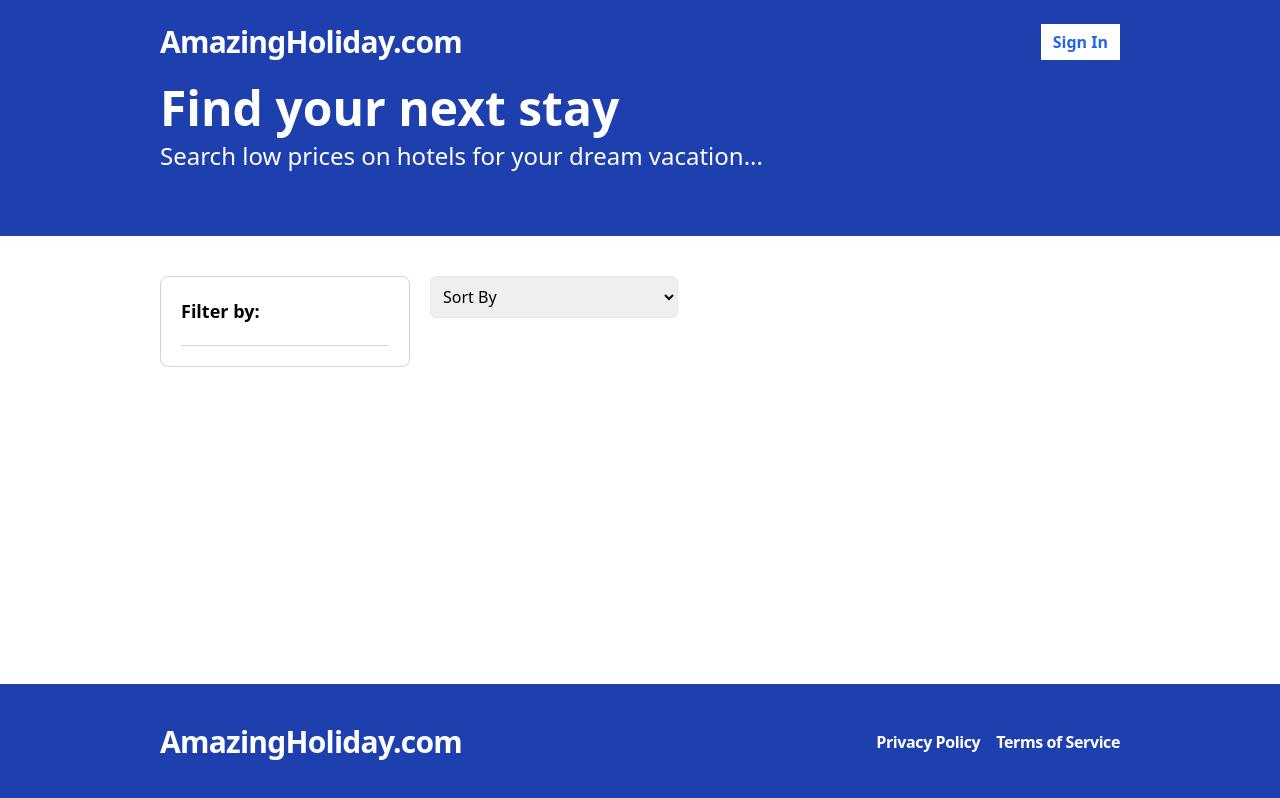
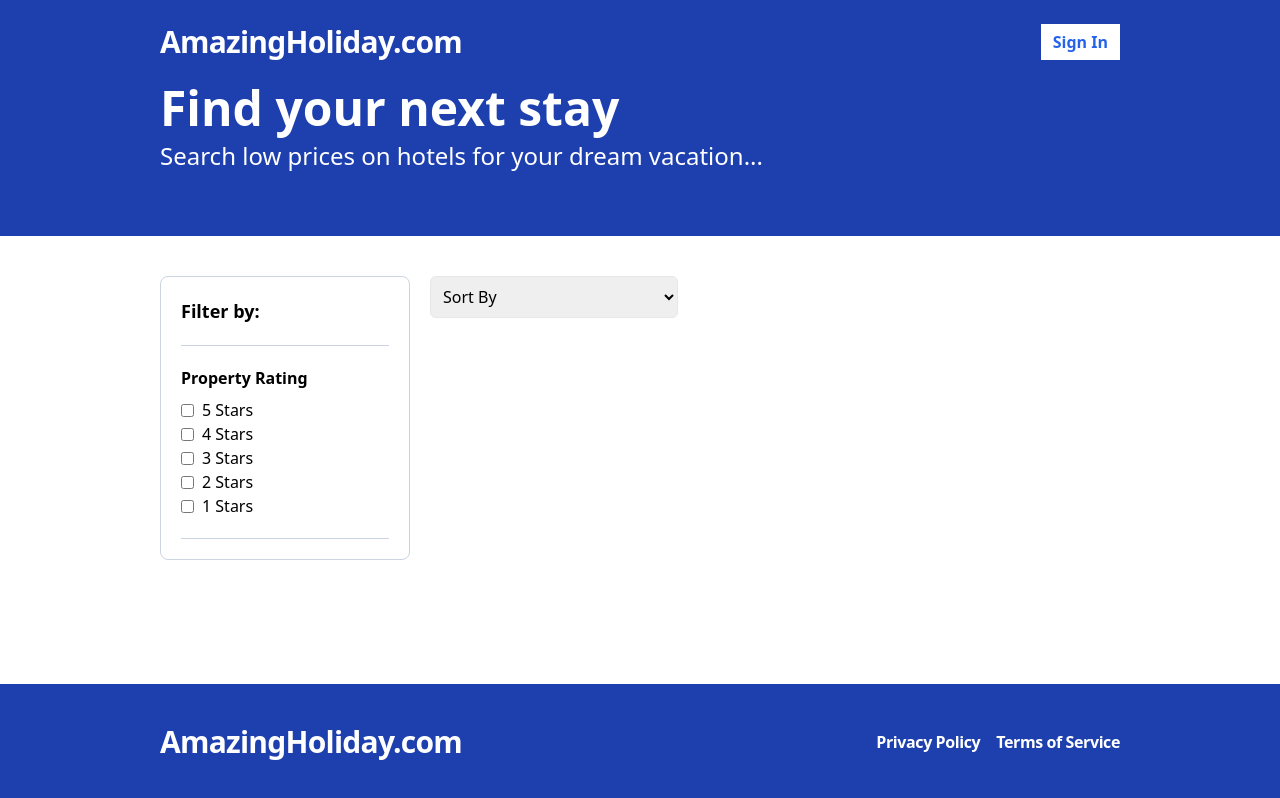
Before and after one commit to RamadanEmin/mern-booking-app, a React (Vite) app in the folder frontend/: page /search in a window 1280 px wide. Built offline with nearby package versions, Linux system fonts and the light colour scheme; no server answers.

Commit message:
Added Star rating filter component

```diff
--- /dev/null
+++ b/frontend/src/components/StarRatingFilter.tsx
@@ -0,0 +1,28 @@
+import React from 'react';
+
+type Props = {
+    selectedStar: string[];
+    onChange: (event: React.ChangeEvent<HTMLInputElement>) => void;
+};
+
+const StarRatingFilter = ({ selectedStar, onChange }: Props) => {
+    return (
+        <div className="border-b border-slate-300 pb-5">
+            <h4 className="text-md font-semibold mb-2">Property Rating</h4>
+            {['5', '4', '3', '2', '1'].map((star) => (
+                <label className="flex items-center space-x-2">
+                    <input
+                        type="checkbox"
+                        className="rounded"
+                        value={star}
+                        checked={selectedStar.includes(star)}
+                        onChange={onChange}
+                    />
+                    <span>{star} Stars</span>
+                </label>
+            ))}
+        </div>
+    );
+};
+
+export default StarRatingFilter;
--- a/frontend/src/pages/Search.tsx
+++ b/frontend/src/pages/Search.tsx
@@ -1,4 +1,17 @@
+import React, { useState } from 'react';
+import StarRatingFilter from '../components/StarRatingFilter';
+
 const Search = () => {
+    const [selectedStars, setSelectedStars] = useState<string[]>([]);
+
+    const handleStarsChange = (event: React.ChangeEvent<HTMLInputElement>) => {
+        const startRating = event.target.value;
+
+        setSelectedStars((prevStars) => event.target.checked
+            ? [...prevStars, startRating]
+            : prevStars.filter((star) => star !== startRating)
+        );
+    };
 
     return (
         <div className="grid grid-cols-1 lg:grid-cols-[250px_1fr] gap-5">
@@ -7,6 +20,7 @@ const Search = () => {
                     <h3 className="text-lg font-semibold border-b border-slate-300 pb-5">
                         Filter by:
                     </h3>
+                    <StarRatingFilter selectedStar={selectedStars} onChange={handleStarsChange} />
                 </div>
             </div>
 
```
